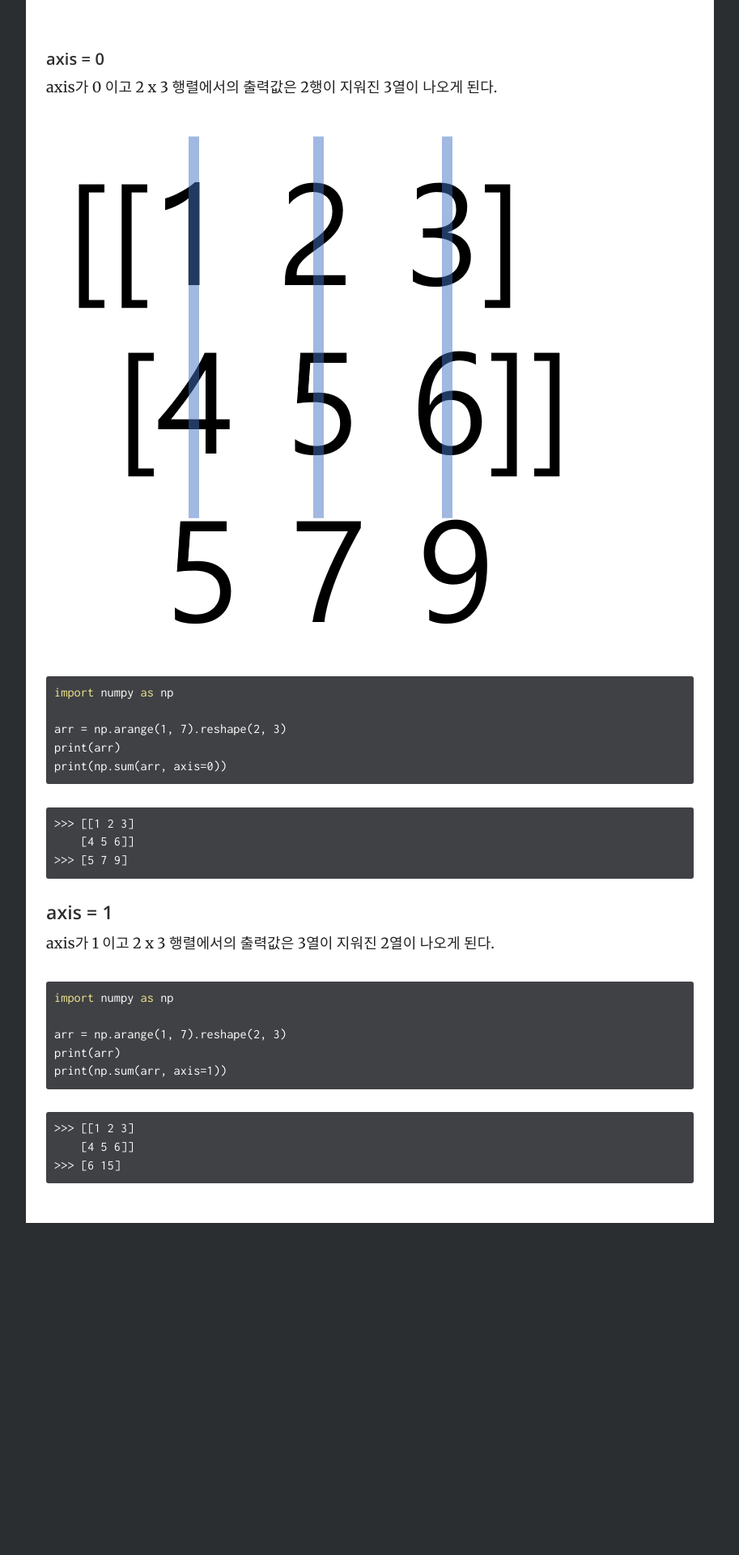
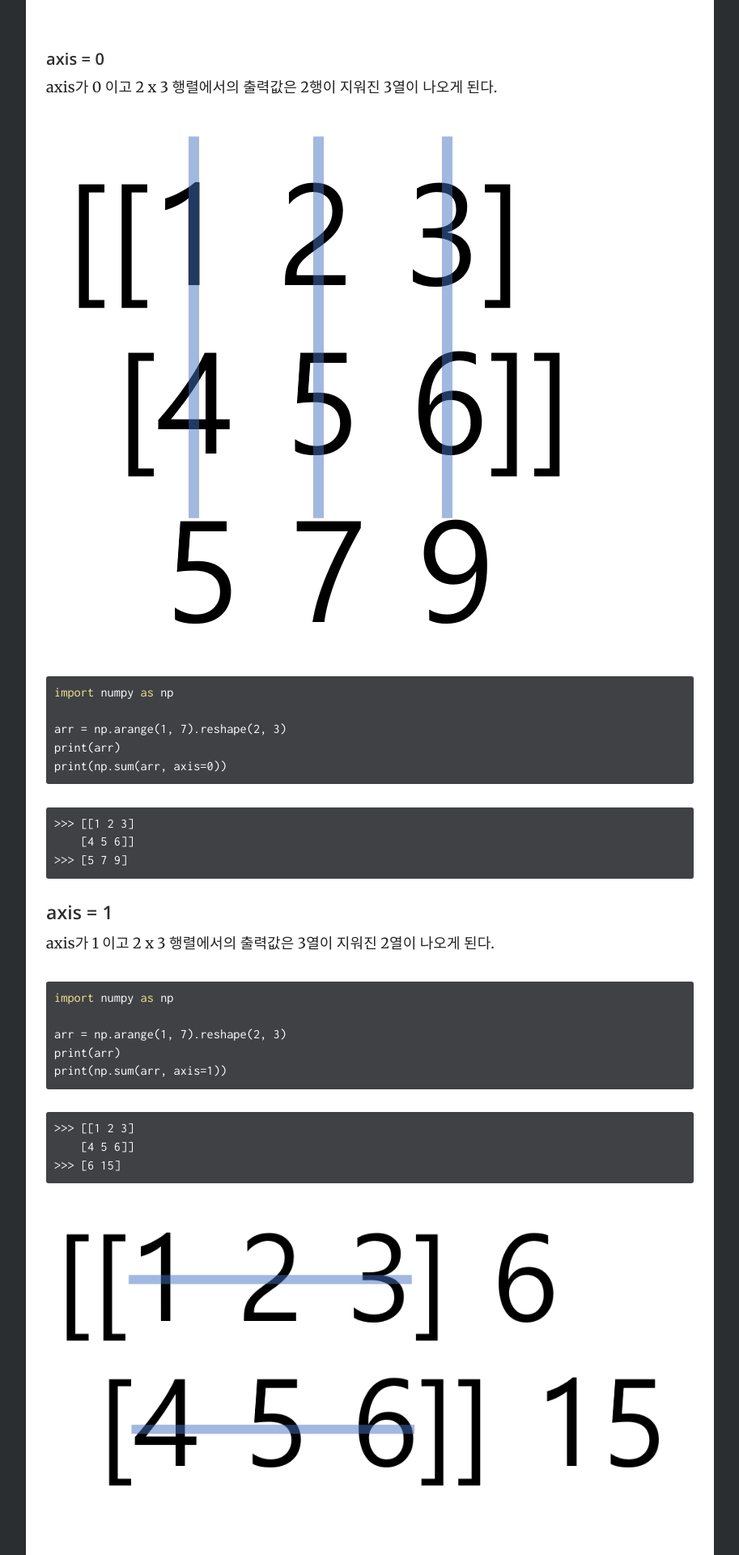
Before and after one commit to jongeunShin95/python-study, a Jekyll site: the page built from _docs/numpy/axis.md, in a window 1280 px wide. Shown: the part 1565-3485 px from the top of the page at 81% size, without its empty margins (333-1246 px from the left). Built offline with Jekyll 4.4.1, drawn with Linux system fonts in a browser that asks for light colours; before the commit the page ends 3075 px from its top, so only the background shows below that.

Commit message:
add numpy axis

```diff
--- a/_docs/numpy/axis.md
+++ b/_docs/numpy/axis.md
@@ -87,3 +87,5 @@ print(np.sum(arr, axis=1))
     >>> [[1 2 3]
         [4 5 6]]
     >>> [6 15]
+
+![2_aixs_0](../../images/numpy_axis/2_axis_1.png)
```
